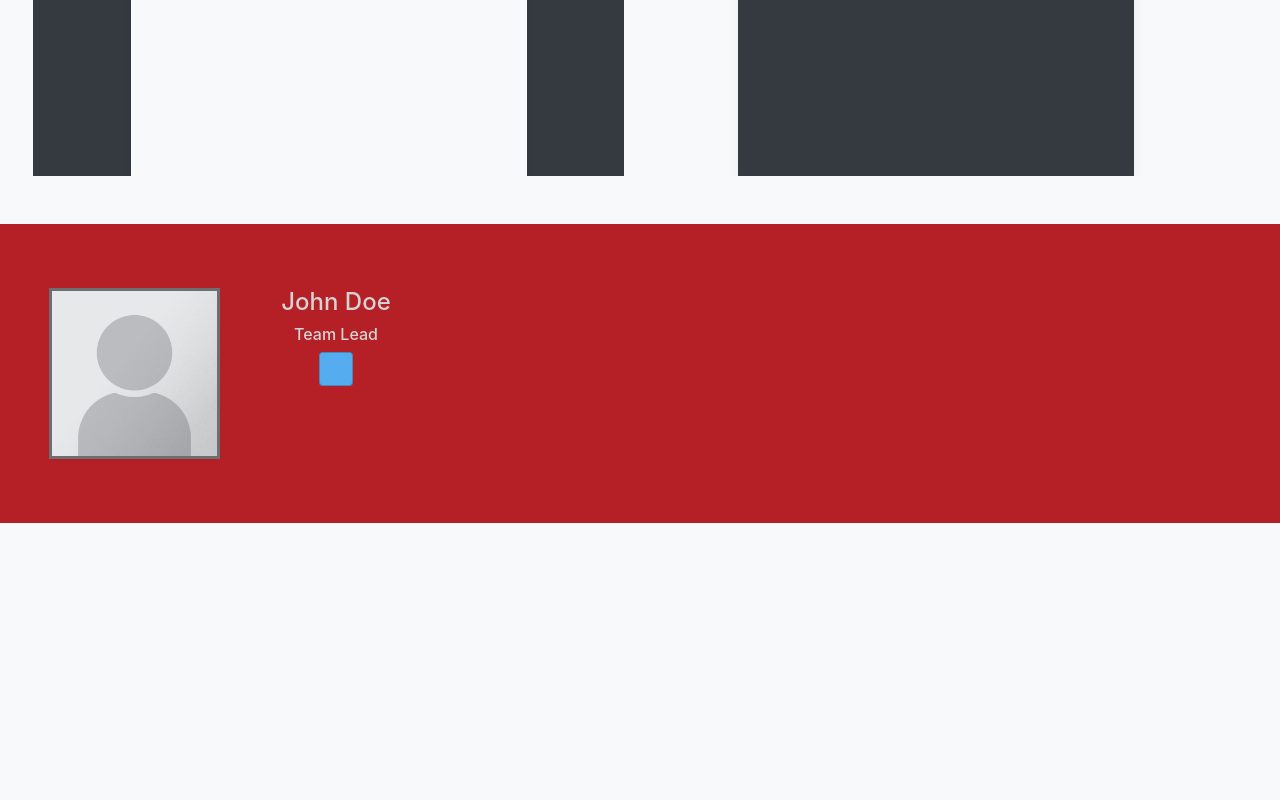
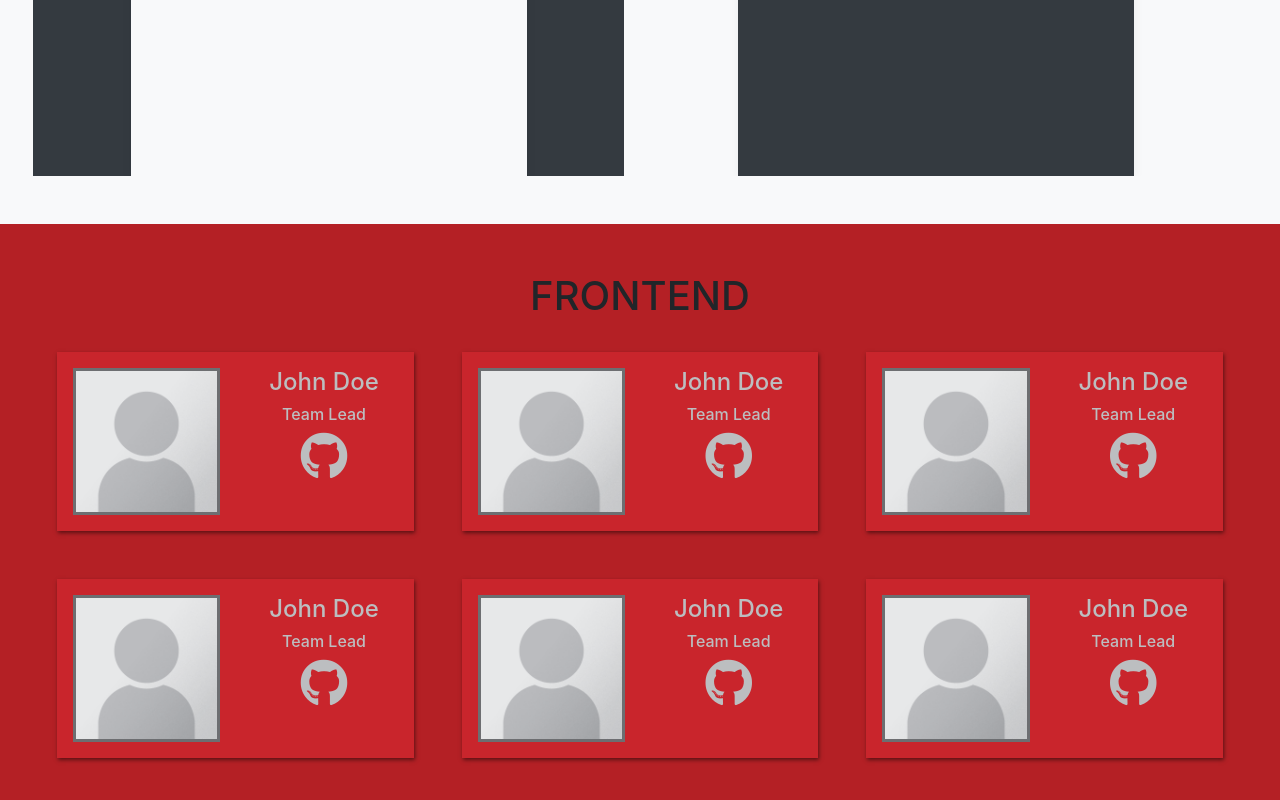
Before and after one commit to Bluefire2/cms-project-site, a React (Create React App) app: page / in a window 1280 px wide. Shown: the part 1321-2121 px from the top of the page. Before the commit the page ends 1844 px from the top, so only its background shows below. Built offline with nearby package versions, Linux system fonts and the light colour scheme.

Commit message:
Add teams section, with a placeholder frontend team

```diff
--- a/package.json
+++ b/package.json
@@ -5,10 +5,16 @@
   "homepage": "http://bluefire2.github.io/cms-project-site",
   "dependencies": {
     "@fortawesome/fontawesome-free": "^5.1.1",
+    "@fortawesome/fontawesome-svg-core": "^1.2.0-14",
+    "@fortawesome/free-brands-svg-icons": "^5.1.0-11",
+    "@fortawesome/free-regular-svg-icons": "^5.1.0-11",
+    "@fortawesome/free-solid-svg-icons": "^5.1.0-11",
+    "@fortawesome/react-fontawesome": "^0.1.0-11",
     "bootstrap": "^4.1.2",
     "bootstrap-social": "^5.1.1",
     "jquery": "^3.3.1",
     "md5": "^2.2.1",
+    "mdbreact": "^4.6.0",
     "popper.js": "^1.14.3",
     "react": "^16.4.1",
     "react-dom": "^16.4.1",
--- a/src/App/App.css
+++ b/src/App/App.css
@@ -86,19 +86,3 @@ h1#cms-header {
         font-size: 4.5rem;
     }
 }
-
-div#teams {
-    background-color: var(--cms-primary);
-}
-
-div.team-member {
-    /*border: 3px solid var(--cms-ternary-light);*/
-    /*border-radius: 5px;*/
-    color: lightgray;
-    /*background-color: var(--cms-secondary-light);*/
-}
-
-div.team-member img.portrait {
-    border: 3px solid var(--cms-ternary);
-    max-width: 100%; /* let the image only be as wide as the parent div*/
-}
--- a/src/App/App.js
+++ b/src/App/App.js
@@ -3,10 +3,24 @@ import "./App.css";
 import "bootstrap/dist/css/bootstrap.min.css";
 import "bootstrap-social/bootstrap-social.css";
 import "@fortawesome/fontawesome-free/css/all.css";
-import portraitPlaceholder from "../img/portrait-placeholder.png";
 import Navbar from "./Navbar";
 import Intro from "./Intro";
 import About from "./About";
+import Teams from "./Teams";
+import portraitPlaceholder from "../img/portrait-placeholder.png";
+
+const teams = [{
+    name: "frontend",
+    members: [
+        {name: "John Doe", role: "Team Lead", portrait: portraitPlaceholder},
+        {name: "John Doe", role: "Team Lead", portrait: portraitPlaceholder},
+        {name: "John Doe", role: "Team Lead", portrait: portraitPlaceholder},
+        {name: "John Doe", role: "Team Lead", portrait: portraitPlaceholder},
+        {name: "John Doe", role: "Team Lead", portrait: portraitPlaceholder},
+        {name: "John Doe", role: "Team Lead", portrait: portraitPlaceholder},
+    ]
+}];
+
 
 class App extends Component {
     render() {
@@ -15,27 +29,7 @@ class App extends Component {
                 <Navbar/>
                 <Intro/>
                 <About/>
-
-                <div id="teams" className="position-relative overflow-hidden p-3 p-md-5 text-center">
-                    <div id="team-frontend" className="row">
-                        <div className="team-member col-12 col-md-4 p-3">
-                            <div className="row">
-                                <div className="col-6">
-                                    <img className="portrait" src={portraitPlaceholder}/>
-                                </div>
-                                <div className="col-6">
-                                    <h4>John Doe</h4>
-                                    <h6>Team Lead</h6>
-                                    <a className="btn btn-social-icon btn-twitter">
-                                        <span className="fa fa-twitter"></span>
-                                    </a>
-                                </div>
-                            </div>
-                        </div>
-                    </div>
-                    <div id="team-backend" className="row"></div>
-                    <div id="team-qa" className="row"></div>
-                </div>
+                <Teams teams={teams}/>
             </div>
         );
     }
--- /dev/null
+++ b/src/App/Teams/TeamMember/TeamMember.css
@@ -0,0 +1,10 @@
+div.team-member {
+    color: var(--cms-ternary-light);
+    background-color: var(--cms-primary-light);
+    box-shadow: 1px 2px 4px rgba(0, 0, 0, .5);
+}
+
+div.team-member img.portrait {
+    border: 3px solid var(--cms-ternary);
+    max-width: 100%; /* let the image only be as wide as the parent div*/
+}
--- /dev/null
+++ b/src/App/Teams/TeamMember/TeamMember.js
@@ -0,0 +1,22 @@
+import React, {Component} from 'react';
+import "./TeamMember.css";
+
+export default ({portrait, name, role}) => {
+    // TODO: set github/linkedin/etc icons and links via props
+    return (
+        <div className="col-12 col-md-4 p-2 p-md-3 p-lg-4">
+            <div className="team-member p-3">
+                <div className="row">
+                    <div className="col-6">
+                        <img className="portrait" src={portrait}/>
+                    </div>
+                    <div className="col-6">
+                        <h4>{name}</h4>
+                        <h6>{role}</h6>
+                        <i className="fab fa-github fa-3x"></i>
+                    </div>
+                </div>
+            </div>
+        </div>
+    );
+}
--- /dev/null
+++ b/src/App/Teams/TeamMember/index.js
@@ -0,0 +1 @@
+export {default} from "./TeamMember";
--- /dev/null
+++ b/src/App/Teams/Teams.css
@@ -0,0 +1,3 @@
+div#teams {
+    background-color: var(--cms-primary);
+}
--- /dev/null
+++ b/src/App/Teams/Teams.js
@@ -0,0 +1,24 @@
+import React, {Component} from 'react';
+import TeamMember from "./TeamMember";
+import "./Teams.css";
+
+export default ({teams}) => {
+    // TODO: style the team containers and the subheadings inside
+    return (
+        <div id="teams" className="position-relative overflow-hidden p-3 p-md-5 text-center">
+            {teams.map(({name, members}, i) => {
+                // since the app is static, we can use the index for the key
+                // https://medium.com/@robinpokorny/index-as-a-key-is-an-anti-pattern-e0349aece318
+                return <div id={`team-${name}`} key={i}>
+                    <h1>{name.toUpperCase()}</h1>
+                    <div className="row p-2 p-md-0">
+                        {members.map((member, j) => {
+                            // ditto
+                            return <TeamMember {...member} key={j}/>;
+                        })}
+                    </div>
+                </div>
+            })}
+        </div>
+    );
+}
--- /dev/null
+++ b/src/App/Teams/index.js
@@ -0,0 +1 @@
+export {default} from "./Teams";
```
Also changed, not shown: 2 other files (tests, documents, lock files or other folders).
